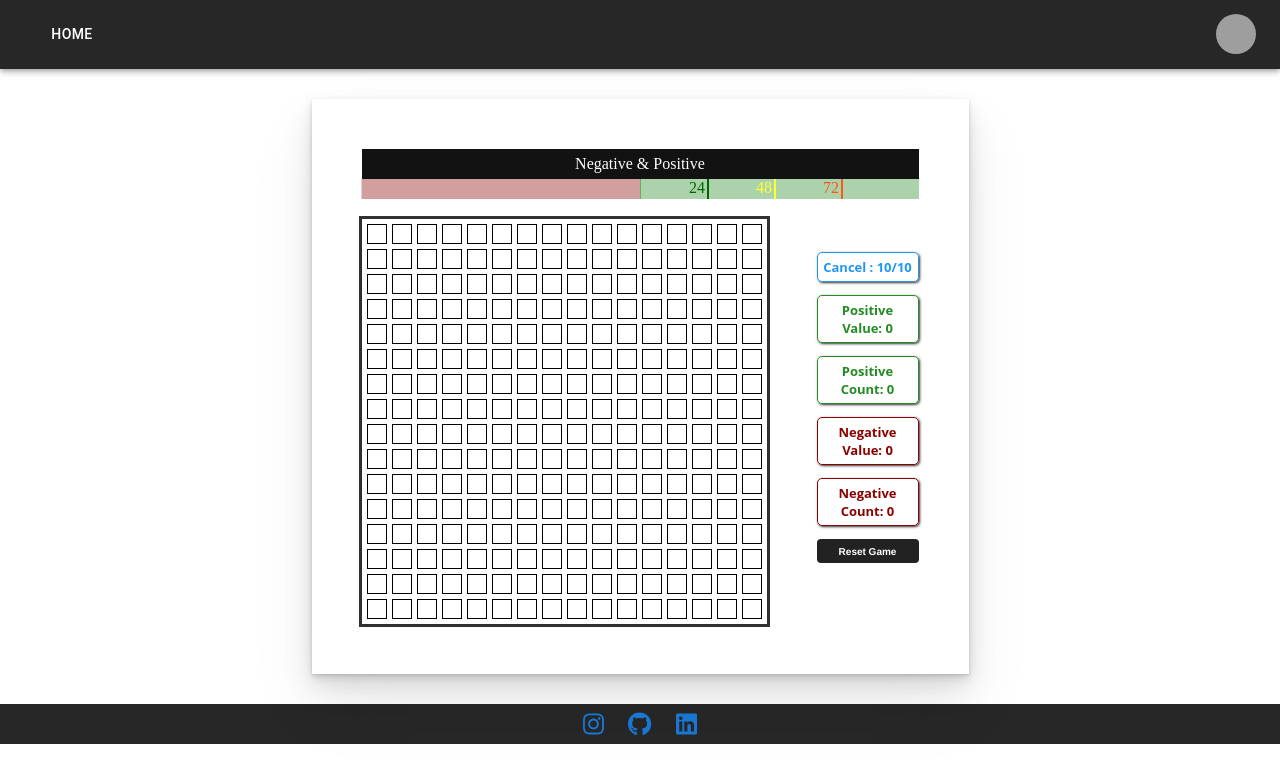
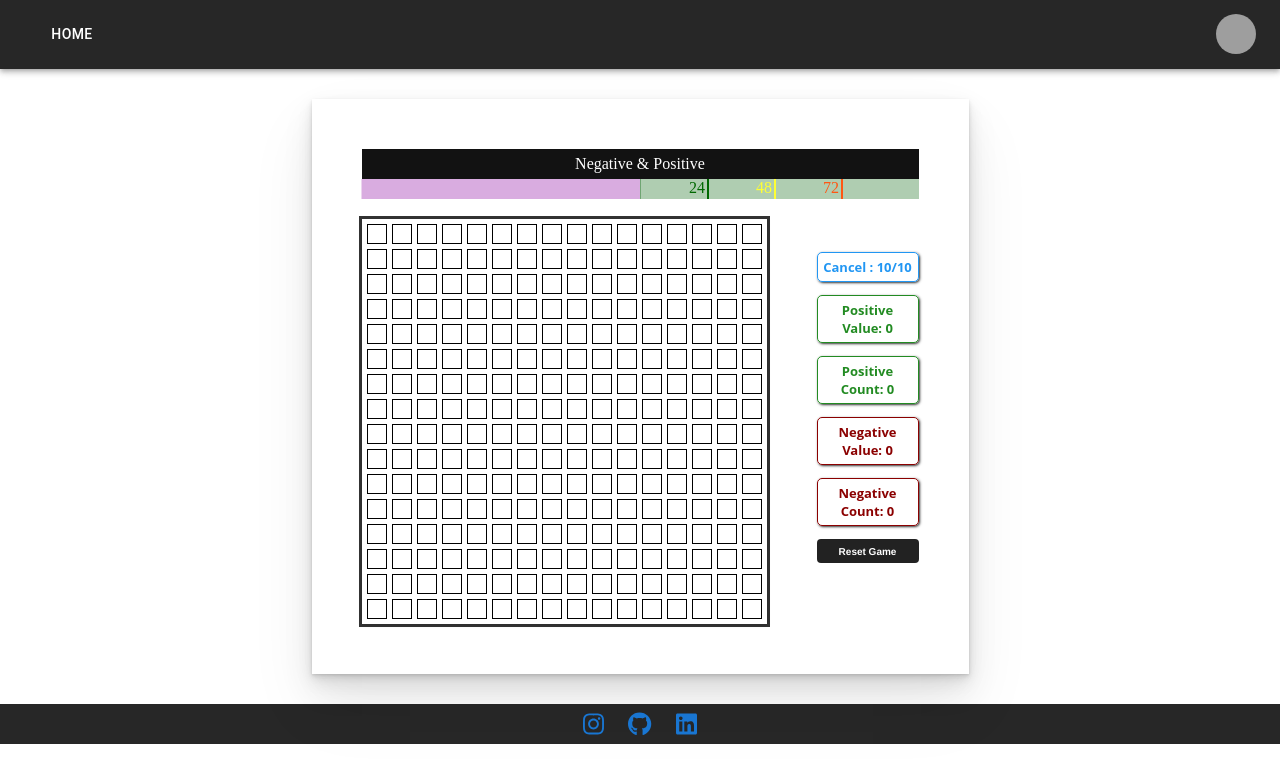
Before and after one commit to gorkemAlpaslan/Splend-Game, a Next.js app: page / in a window 1280 px wide. Shown: the top 782 px of the page. Built offline with nearby package versions, Linux system fonts and the light colour scheme; grey boxes are pictures that could not be loaded.

Commit message:
theme property deleted from score bars

```diff
--- a/components/games/score-game.tsx
+++ b/components/games/score-game.tsx
@@ -6,7 +6,6 @@ import styles from "./score-game-style.module.sass";
 import { createTheme, ThemeProvider } from "@mui/material/styles";
 
 declare module "@mui/material/styles" {
-  // allow configuration using `createTheme`
   interface PaletteOptions {
     positive?: PaletteOptions["primary"];
     negative?: PaletteOptions["secondary"];
@@ -137,13 +136,13 @@ const ScoreGame: React.FC<{}> = () => {
                 variant="determinate"
                 value={score < 0 ? -score : 0}
                 className={styles.negativeBar}
-                color="negative"
+                color="secondary"
               />
               <LinearProgress
                 variant="determinate"
                 value={score > 0 ? score : 0}
                 className={styles.positiveBar}
-                color="positive"
+                color="success"
               />
             </Box>
           </ThemeProvider>
```
